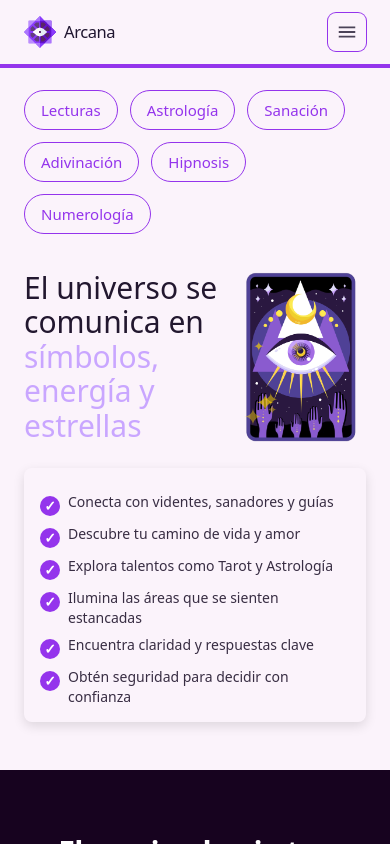
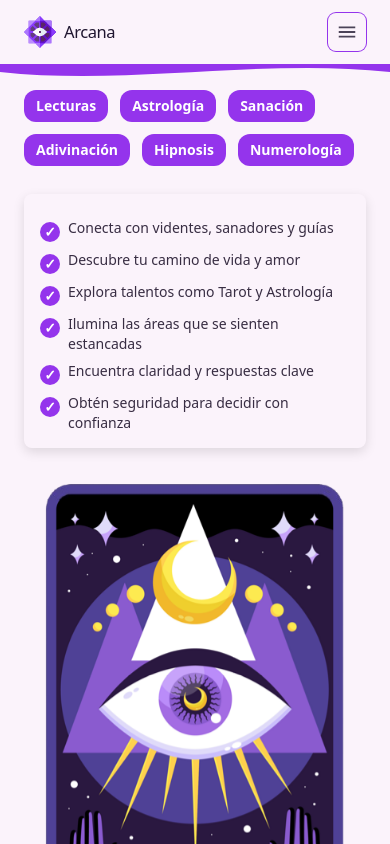
Before and after one commit to arcana302-art/arcana-v2, a Next.js app: page / in a window 390 px wide. Shown: the top 844 px of the page. Built offline with nearby package versions, Linux system fonts and the light colour scheme.

Commit message:
Update Hero.tsx

```diff
--- a/app/components/Hero.tsx
+++ b/app/components/Hero.tsx
@@ -34,12 +34,12 @@ export default function Hero() {
   // Estrellas Desktop
   const starsDesktop = useMemo(() => {
     const arr = [];
-    for (let i = 0; i < 7; i++) {
+    for (let i = 0; i < 8; i++) {
       arr.push({
-        top: `${10 + Math.random() * 70}%`,
-        left: `${5 + Math.random() * 40}%`,
-        size: `${15 + Math.random() * 25}px`,
-        dim: 0.5 + Math.random() * 0.5,
+        top: `${20 + Math.random() * 50}%`,
+        left: `${40 + Math.random() * 20}%`,
+        size: `${12 + Math.random() * 28}px`,
+        dim: 0.4 + Math.random() * 0.6,
         delay: Math.random() * 5,
       });
     }
@@ -49,12 +49,12 @@ export default function Hero() {
   // Estrellas Mobile
   const starsMobile = useMemo(() => {
     const arr = [];
-    for (let i = 0; i < 7; i++) {
+    for (let i = 0; i < 6; i++) {
       arr.push({
-        top: `${10 + Math.random() * 70}%`,
-        left: `${5 + Math.random() * 40}%`,
-        size: `${10 + Math.random() * 15}px`,
-        dim: 0.5 + Math.random() * 0.5,
+        top: `${25 + Math.random() * 40}%`,
+        left: `${30 + Math.random() * 30}%`,
+        size: `${10 + Math.random() * 18}px`,
+        dim: 0.4 + Math.random() * 0.6,
         delay: Math.random() * 5,
       });
     }
@@ -63,8 +63,15 @@ export default function Hero() {
 
   return (
     <section className="relative overflow-hidden bg-[#FBF3FB] pt-6 sm:pt-8 pb-12 sm:pb-14">
-      {/* Línea divisoria morada */}
-      <div className="absolute left-0 right-0 top-0 h-[2px] bg-[#9434ec] z-[1]" />
+      {/* Línea divisoria morada curva */}
+      <svg
+        className="absolute left-0 right-0 top-0 w-full h-[14px] text-[#9434ec] z-[1]"
+        xmlns="http://www.w3.org/2000/svg"
+        preserveAspectRatio="none"
+        viewBox="0 0 1440 14"
+      >
+        <path fill="currentColor" d="M0,6 C480,20 960,-8 1440,6 L1440,0 L0,0 Z"></path>
+      </svg>
 
       <div className="relative z-10 mx-auto max-w-7xl px-6">
         {/* TALENTS */}
@@ -76,71 +83,16 @@ export default function Hero() {
             <Link
               key={t.href}
               href={t.href}
-              className="group rounded-full inline-flex items-center border border-[--chip-border] bg-[--chip-bg] hover:bg-[--chip-bg-hover] hover:shadow-[0_0_0_3px_rgba(148,52,236,0.15)] transition-colors"
-              style={{
-                ['--chip-border' as any]: BTN_PURPLE,
-                ['--chip-bg' as any]: 'transparent',
-                ['--chip-bg-hover' as any]: 'rgba(148,52,236,0.06)',
-                color: BTN_PURPLE,
-                height: 40,
-                fontSize: 15,
-                paddingLeft: 16,
-                paddingRight: 16,
-              } as React.CSSProperties}
+              className="rounded-xl px-3 py-1.5 text-sm font-semibold text-white bg-[#9434ec] hover:bg-[#7a28c7] transition"
             >
               {t.label}
             </Link>
           ))}
         </nav>
 
-        {/* GRID HERO */}
-        <div className="relative mt-0 grid grid-cols-12 gap-y-4 lg:gap-x-10 hero-grid">
+        <div className="grid grid-cols-12 gap-6 lg:gap-12 items-center">
           {/* LEFT */}
-          <div className="hero-left col-span-12 lg:col-span-6 flex flex-col justify-center relative">
-            {/* DESKTOP TITLE */}
-            <h1 className="hero-title-1 hidden sm:block text-[65px] font-normal leading-[1.15]">
-              <span className="text-[#22172f]">El universo se comunica en </span>
-              <span className="text-[#c9a6ff]">símbolos, energía y estrellas</span>
-            </h1>
-
-            {/* MOBILE: Título + Carta lado a lado */}
-            <div className="hero-mobile-row sm:hidden flex w-full gap-4 mt-4 items-center relative">
-              <h1 className="mobile-text w-3/5 text-[#22172f] text-[30px] leading-[1.15] font-normal">
-                El universo se comunica en <br />
-                <span className="text-[#c9a6ff]">símbolos, energía y estrellas</span>
-              </h1>
-              <div className="hero-card-mobile w-2/5 relative">
-                <Image
-                  src={HERO_IMG}
-                  alt="Carta / símbolo místico"
-                  width={560}
-                  height={790}
-                  priority
-                  className="h-auto w-full scale-[0.93]" // incremento 15%
-                />
-
-                {/* Estrellas Mobile */}
-                <div className="stars-mobile absolute top-0 left-0 w-full h-full pointer-events-none">
-                  {starsMobile.map((s, idx) => (
-                    <span
-                      key={idx}
-                      className="star"
-                      style={{
-                        top: s.top,
-                        left: s.left,
-                        fontSize: s.size,
-                        opacity: s.dim,
-                        animation: `dim 4s ease-in-out infinite alternate`,
-                        animationDelay: `${s.delay}s`,
-                      }}
-                    >
-                      ✦
-                    </span>
-                  ))}
-                </div>
-              </div>
-            </div>
-
+          <div className="col-span-12 lg:col-span-6">
             {/* BULLETS */}
             <div className="mt-4 bullets-grid p-4 shadow-bullets rounded-lg bg-transparent relative z-10">
               {bullets.map((item, idx) => (
@@ -175,7 +127,7 @@ export default function Hero() {
           </div>
 
           {/* RIGHT */}
-          <div className="relative col-span-12 lg:col-span-6 flex flex-col items-center justify-center min-h-[1px] hidden sm:flex">
+          <div className="relative col-span-12 lg:col-span-6 flex flex-col items-center justify-center min-h-[1px]">
             {/* NUBE */}
             <img
               src={CLOUD_IMG}
@@ -193,9 +145,10 @@ export default function Hero() {
                 priority
                 className="h-auto w-[330px] lg:w-[390px]"
               />
+            </div>
 
             {/* Estrellas Desktop */}
-              <div className="stars-desktop absolute top-0 left-0 w-full h-full pointer-events-none">
+            <div className="stars-desktop absolute inset-0 pointer-events-none hidden lg:block">
               {starsDesktop.map((s, idx) => (
                 <span
                   key={idx}
@@ -213,6 +166,25 @@ export default function Hero() {
                 </span>
               ))}
             </div>
+
+            {/* Estrellas Mobile */}
+            <div className="stars-mobile absolute inset-0 pointer-events-none lg:hidden">
+              {starsMobile.map((s, idx) => (
+                <span
+                  key={idx}
+                  className="star"
+                  style={{
+                    top: s.top,
+                    left: s.left,
+                    fontSize: s.size,
+                    opacity: s.dim,
+                    animation: `dim 4s ease-in-out infinite alternate`,
+                    animationDelay: `${s.delay}s`,
+                  }}
+                >
+                  ✦
+                </span>
+              ))}
             </div>
           </div>
         </div>
```
Lines whose indentation alone changed are shown as unchanged.
